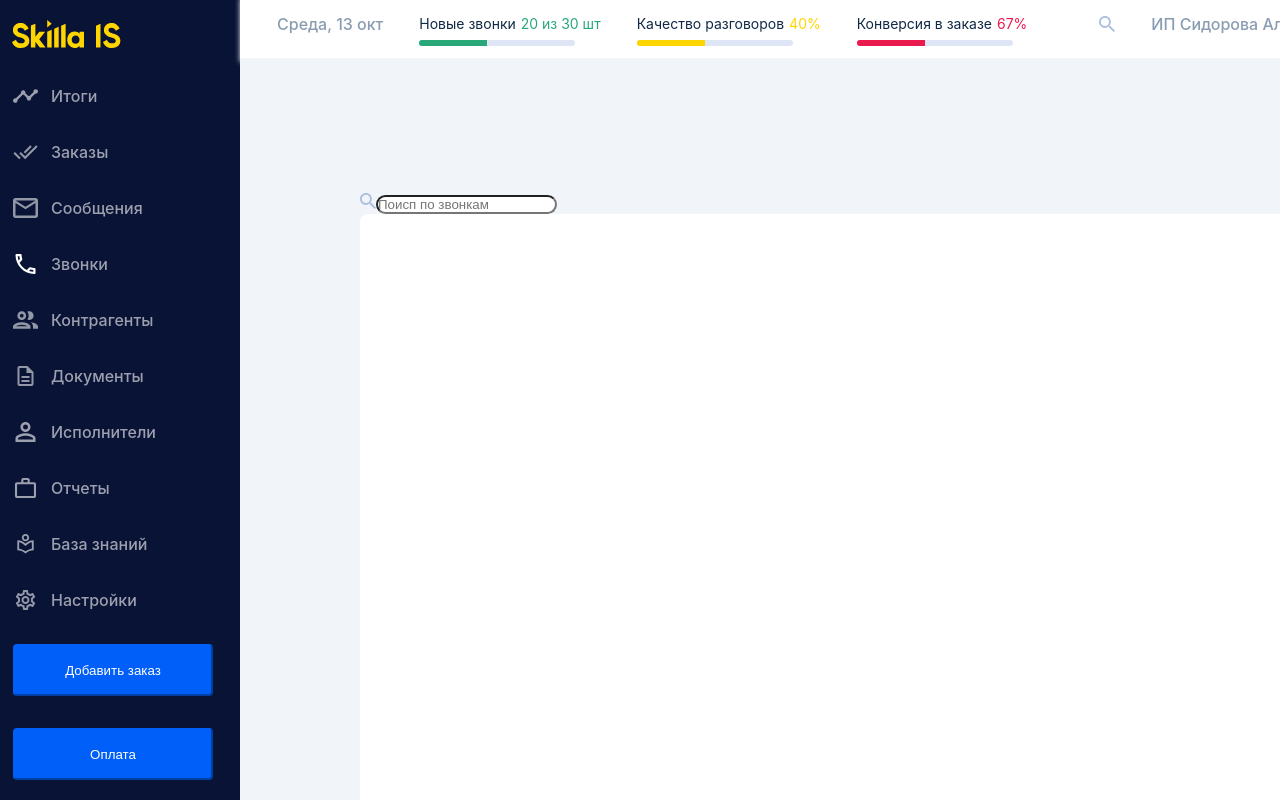
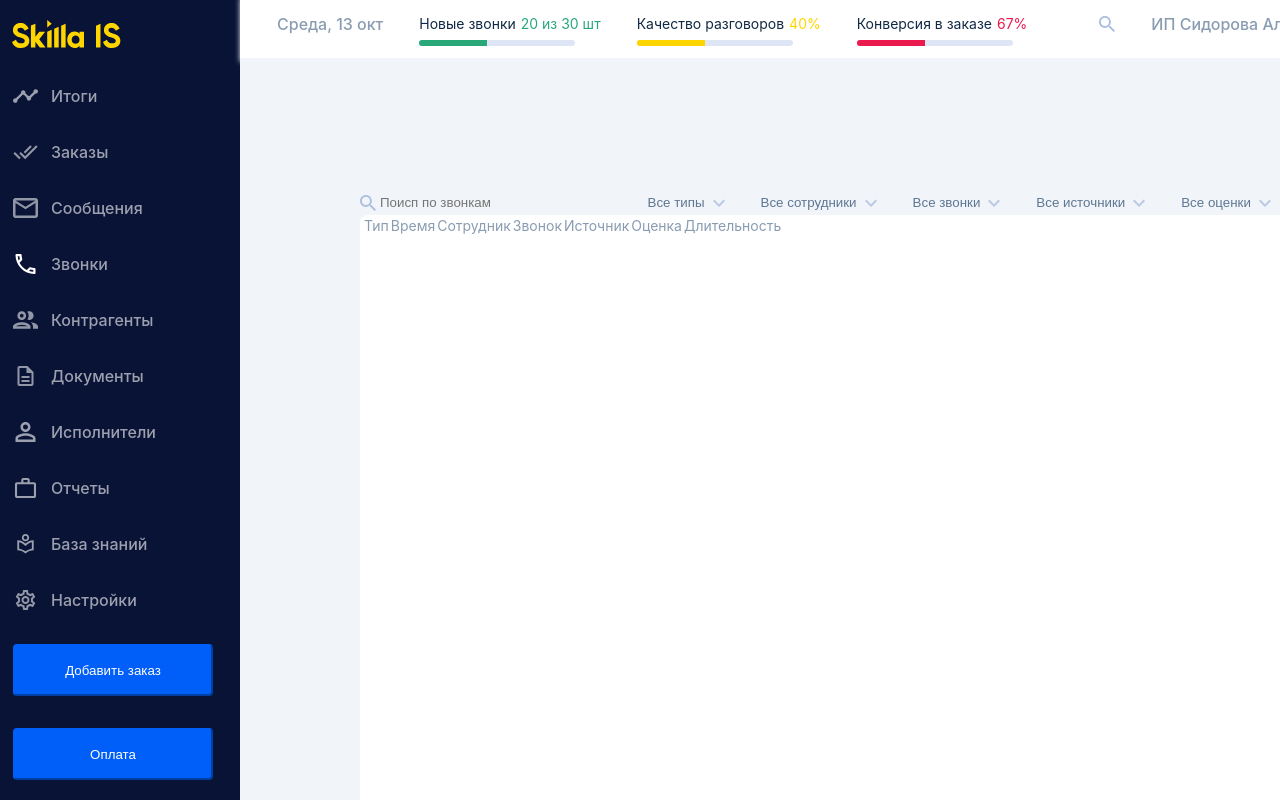
Before and after one commit to webobscure/skillaCRM, a React (Vite) app: page / in a window 1280 px wide. Shown: the top 800 px of the page. Built offline with nearby package versions, Linux system fonts and the light colour scheme; the HTML template or start-up script is replaced by a standard one.

Commit message:
example table

```diff
--- a/src/container/Home.jsx
+++ b/src/container/Home.jsx
@@ -1,31 +1,73 @@
-import { useEffect, useState } from 'react';
-import { search } from '../assets';
+//import { useEffect } from 'react';
+import { arrow, search } from '../assets';
 
 const Home = () => {
-  const [data, setData] = useState({});
-  useEffect( () => {
-    async function fetchList() {
-      const response = await fetch('https://api.skilla.ru/mango/getList?23.12.2020', {
-        method: 'POST',
-        headers: { Authorization: 'Bearer testtoken' },
-      })
-        .then((res) => res.json())
-        .then((json) => JSON.stringify(json));
-        return response
-    }
-
-    console.log();
-  }, [data]);
+ // useEffect(() => {
+ //     const response =  fetch('https://api.skilla.ru/mango/getList?23.12.2020', {
+ //       method: 'POST',
+ //       headers: { Authorization: 'Bearer testtoken' },
+ //     })
+ //       .then((res) => res.json())
+ //       .then((json) => JSON.stringify(json));
+ //     return response;
+ // }, []);
 
   return (
     <>
       <div className="container">
         <section className="table-section">
-            <div className="controls">
-                <img src={search} alt="" />
-                <input type="text" placeholder="Поисп по звонкам" />
+          <div className="controls">
+            <div className="controls-left">
+              <img src={search} alt="search" className="controls-icon" />
+              <input type="text" placeholder="Поисп по звонкам"  className="controls-input"/>
             </div>
-            <table className="table-container"></table>
+            <div className="controls-right">
+              <button className="controls-button">Все типы
+              <img src={arrow} alt="arrow" className="controls-arrow"/>
+              </button>
+              <button className="controls-button">Все сотрудники
+              <img src={arrow} alt="arrow" className="controls-arrow"/>
+              </button>
+              <button className="controls-button">Все звонки
+              <img src={arrow} alt="arrow" className="controls-arrow"/>
+              </button>
+              <button className="controls-button">Все источники
+              <img src={arrow} alt="arrow" className="controls-arrow"/>
+              </button>
+              <button className="controls-button">Все оценки
+              <img src={arrow} alt="arrow" className="controls-arrow"/>
+              </button>
+              <button className="controls-button" style={{"marginRight": "0px"}}>Все ошибки
+              <img src={arrow} alt="arrow" className="controls-arrow"/>
+              </button>
+            </div>
+          </div>
+          <table className="table-container">
+            <thead id="thead">
+                <row>
+                    <th><a >Тип</a></th>
+                    <th><a >Время</a></th>
+                    <th><a >Сотрудник</a></th>
+                    <th><a >Звонок</a></th>
+                    <th><a >Источник</a></th>
+                    <th><a >Оценка</a></th>
+                    <th><a >Длительность</a></th>
+                </row>
+            </thead>
+            <tbody id="tbody">
+                <td data-th="Тип">
+                    <img src="" alt="img" />
+                </td>
+                <td data-th="Время">19:00</td>
+                <td data-th="Сотрудник">
+                    <img src="" alt="ava" />
+                </td>
+                <td data-th="Звонок">+7 (987) 567-17-12</td>
+                <td data-th="Источник">Rabota.ru</td>
+                <td data-th="Оценка">Отлично</td>
+                <td data-th="Длительность">12:06</td>
+            </tbody>
+          </table>
         </section>
       </div>
     </>
--- a/src/styles/App.css
+++ b/src/styles/App.css
@@ -9,6 +9,7 @@
   --red-color: #ea1a4f;
   --grayText-color: #899cb1;
   --backgroundBox-color: #dee6f5;
+  --text-secondary: #5e7793;
 }
 
 * {
@@ -39,6 +40,14 @@ p {
 
 input {
   border-radius: 10px;
+}
+
+th {
+  font-family: "SF Pro Display";
+  font-style: normal;
+  font-weight: 400;
+  font-size: 14px;
+  line-height: 100%;
 }
 
 .navbar-vertical {
@@ -175,7 +184,48 @@ input {
   margin-left: 240px;
   width: 1200px;
   height: 2730px;
-  background: #F1F4F9;
+  background: #f1f4f9;
+}
+
+.controls {
+  display: flex;
+  width: 1040px;
+  flex-direction: row;
+  justify-content: space-between;
+}
+
+.controls-icon {
+  width: 16px;
+  height: 16px;
+  position: absolute;
+  top: 195px;
+}
+
+.controls-input {
+  background: none;
+  border: none;
+  margin-bottom: 5px;
+  padding-left: 20px;
+}
+
+.controls-arrow {
+  margin-left: 8px;
+}
+
+.controls-input ::-moz-placeholder {
+  color: var(--text-secondary);
+}
+
+.controls-input ::placeholder {
+  color: var(--text-secondary);
+}
+
+.controls-button {
+  background: none;
+  border: none;
+  color: var(--text-secondary);
+  cursor: pointer;
+  margin-right: 36px;
 }
 
 .table-section {
@@ -188,4 +238,12 @@ input {
   height: 1985px;
   border-radius: 8px;
   background: var(--white-color);
+}
+
+thead th {
+  cursor: pointer;
+}
+
+th a {
+  color: var(--grayText-color);
 }/*# sourceMappingURL=App.css.map */
--- a/src/styles/App.scss
+++ b/src/styles/App.scss
@@ -9,6 +9,7 @@
     --red-color: #ea1a4f;
     --grayText-color: #899cb1;
     --backgroundBox-color: #dee6f5;
+    --text-secondary: #5e7793;
 }
 
 * {
@@ -39,6 +40,14 @@ p {
 
 input {
     border-radius: 10px;
+}
+
+th {
+    font-family: "SF Pro Display";
+    font-style: normal;
+    font-weight: 400;
+    font-size: 14px;
+    line-height: 100%;
 }
 
 .navbar-vertical {
@@ -175,11 +184,47 @@ input {
     margin-left: 240px;
     width: 1200px;
     height: 2730px;
-    background: #F1F4F9;
+    background: #f1f4f9;
 }
 
+// Table section
 
-// Table section
+.controls {
+    display: flex;
+    width: 1040px;
+    flex-direction: row;
+    justify-content: space-between;
+}
+
+.controls-icon {
+    width: 16px;
+    height: 16px;
+    position: absolute;
+    top: 195px;
+}
+
+.controls-input {
+    background: none;
+    border: none;
+    margin-bottom: 5px;
+    padding-left: 20px;
+}
+
+.controls-arrow {
+    margin-left: 8px;
+}
+
+.controls-input ::placeholder {
+    color: var(--text-secondary);
+}
+
+.controls-button {
+    background: none;
+    border: none;
+    color: var(--text-secondary);
+    cursor: pointer;
+    margin-right: 36px;
+}
 
 .table-section {
     padding-left: 120px;
@@ -192,3 +237,11 @@ input {
     border-radius: 8px;
     background: var(--white-color);
 }
+
+thead th {
+    cursor: pointer;
+}
+
+th a {
+    color: var(--grayText-color);
+}
```
Also changed, not shown: 1 other file (tests, documents, lock files or other folders).
